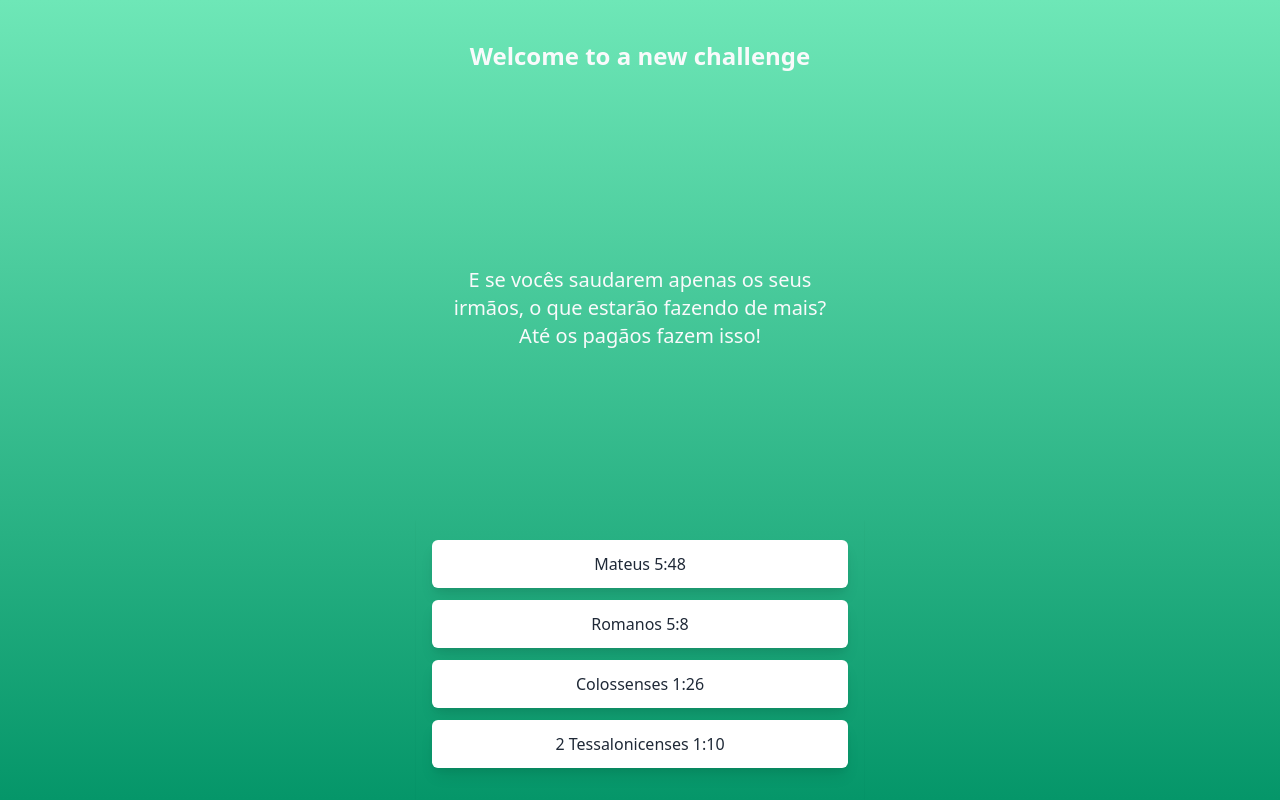
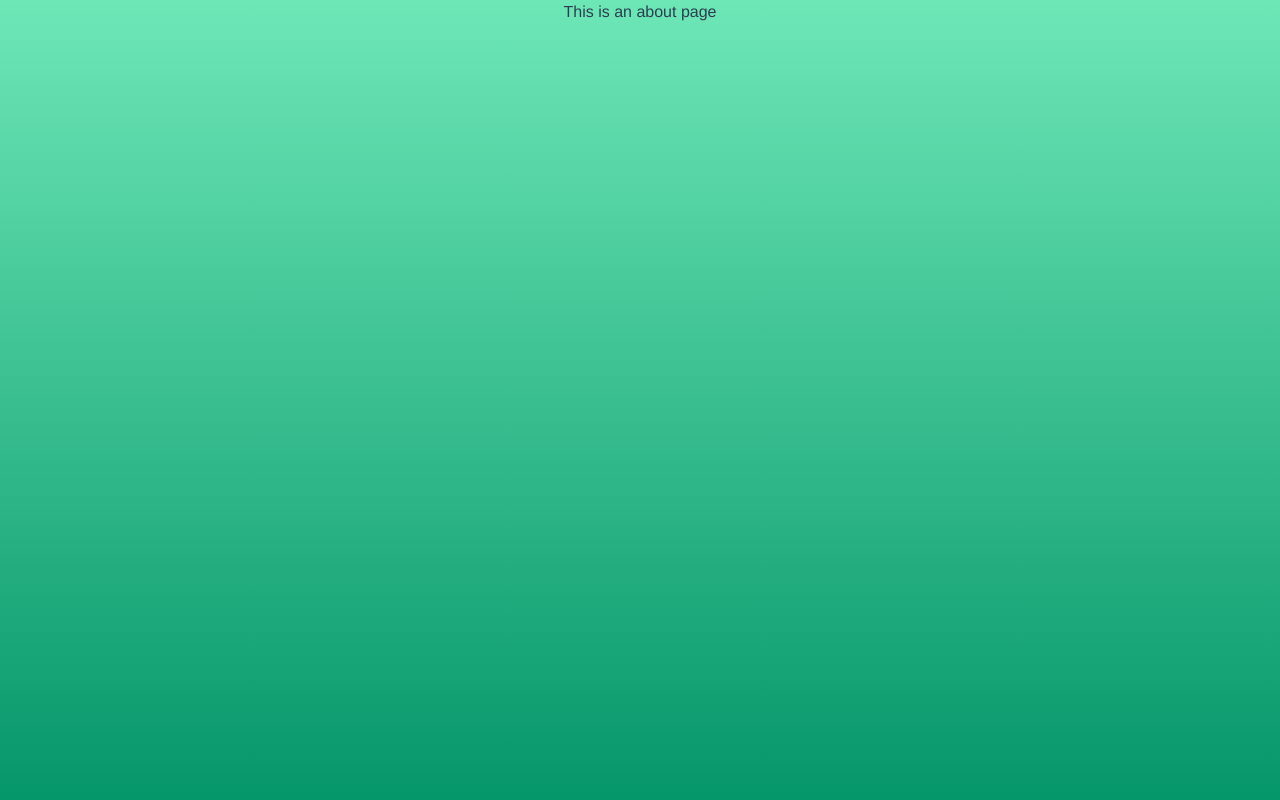
Before and after one commit to filipemerker/quiz, a Vue app: page / in a window 1280 px wide. Built offline with nearby package versions, Linux system fonts and the light colour scheme.

Commit message:
Implement vue-router and basic routing

```diff
--- a/package.json
+++ b/package.json
@@ -20,7 +20,7 @@
     "register-service-worker": "^1.7.1",
     "tailwindcss": "npm:@tailwindcss/postcss7-compat@^2.0.2",
     "vue": "^3.0.0",
-    "vue-router": "^3.5.1",
+    "vue-router": "^4.0.0-0",
     "vuex": "^4.0.0-0"
   },
   "devDependencies": {
@@ -31,6 +31,7 @@
     "@vue/cli-plugin-e2e-cypress": "~4.5.0",
     "@vue/cli-plugin-eslint": "~4.5.0",
     "@vue/cli-plugin-pwa": "~4.5.0",
+    "@vue/cli-plugin-router": "^4.5.11",
     "@vue/cli-plugin-typescript": "~4.5.0",
     "@vue/cli-plugin-unit-jest": "~4.5.0",
     "@vue/cli-plugin-vuex": "~4.5.0",
--- a/src/App.vue
+++ b/src/App.vue
@@ -2,37 +2,29 @@
   <div
     class="flex justify-center min-h-screen h-full w-screen bg-gradient-to-t from-green-600 to-green-300"
   >
-    <Suspense>
-      <template #default>
-        <Challenge />
-      </template>
-    </Suspense>
+    <router-view />
   </div>
 </template>
 
-<script lang="ts">
-import { defineComponent, Suspense } from 'vue'
-import Challenge from '@/components/MultipleAnswer/Challenge.vue'
-
-export default defineComponent({
-  name: 'App',
-  components: { Challenge },
-  setup() {
-    return {
-      Challenge,
-      Suspense,
-    }
-  },
-})
-</script>
-
-<style lang="postcss" scoped>
+<style>
 #app {
   font-family: Avenir, Helvetica, Arial, sans-serif;
   -webkit-font-smoothing: antialiased;
   -moz-osx-font-smoothing: grayscale;
   text-align: center;
   color: #2c3e50;
-  margin-top: 60px;
+}
+
+#nav {
+  padding: 30px;
+}
+
+#nav a {
+  font-weight: bold;
+  color: #2c3e50;
+}
+
+#nav a.router-link-exact-active {
+  color: #42b983;
 }
 </style>
--- a/src/components/MultipleAnswer/Question.vue
+++ b/src/components/MultipleAnswer/Question.vue
@@ -2,13 +2,22 @@
   <div class="flex flex-col justify-between">
     <div class="w-full px-5 flex-grow flex flex-col justify-center">
       <div class="w-full h-auto flex flex-col flex-wrap text-center font-light">
-        <span v-if="context" class="select-none px-6 text-md mb-3 text-gray-100 w-full">
+        <span
+          v-if="context"
+          class="select-none px-6 text-md mb-3 text-gray-100 w-full"
+        >
           {{ question.title[0] }}
         </span>
-        <span v-on:click="toggleContext(true)" class="select-none text-xl mb-4 w-full text-gray-50">
+        <span
+          class="select-none text-xl mb-4 w-full text-gray-50"
+          @click="toggleContext(true)"
+        >
           {{ question.title[1] }}
         </span>
-        <span v-if="context" class="select-none px-6 text-md mb-5 text-gray-100 w-full">
+        <span
+          v-if="context"
+          class="select-none px-6 text-md mb-5 text-gray-100 w-full"
+        >
           {{ question.title[2] }}
         </span>
       </div>
@@ -46,15 +55,18 @@ export default defineComponent({
   },
   setup(props) {
     const context = ref(false)
-    const toggleContext = (value:boolean) => {
+    const toggleContext = (value: boolean) => {
       context.value = value
     }
 
-    watch(() => props.question.title[1], () => toggleContext(false))
+    watch(
+      () => props.question.title[1],
+      () => toggleContext(false)
+    )
 
     return {
       context,
-      toggleContext
+      toggleContext,
     }
   },
 })
--- a/src/main.ts
+++ b/src/main.ts
@@ -4,7 +4,9 @@ import './registerServiceWorker'
 import store from './store'
 
 import './assets/tailwind.css'
+import router from './router'
 
 createApp(App)
+  .use(router)
   .use(store)
   .mount('#app')
--- /dev/null
+++ b/src/router/index.ts
@@ -0,0 +1,23 @@
+import { createRouter, createWebHistory, RouteRecordRaw } from 'vue-router'
+import Home from '../views/Home.vue'
+
+const routes: Array<RouteRecordRaw> = [
+  {
+    path: '/',
+    name: 'Home',
+    component: Home,
+  },
+  {
+    path: '/multipla-escolha',
+    name: 'MultipleAnswerChallenge',
+    component: () =>
+      import(/* webpackChunkName: "about" */ '../views/MultipleAnswerChallenge.vue'),
+  },
+]
+
+const router = createRouter({
+  history: createWebHistory(process.env.BASE_URL),
+  routes,
+})
+
+export default router
--- /dev/null
+++ b/src/views/Home.vue
@@ -0,0 +1,5 @@
+<template>
+  <div class="about">
+    <h1>This is an about page</h1>
+  </div>
+</template>
--- /dev/null
+++ b/src/views/MultipleAnswerChallenge.vue
@@ -0,0 +1,22 @@
+<template>
+  <Suspense>
+    <template #default>
+      <Challenge />
+    </template>
+  </Suspense>
+</template>
+
+<script lang="ts">
+import { defineComponent, Suspense } from 'vue'
+import Challenge from '@/components/MultipleAnswer/Challenge.vue'
+
+export default defineComponent({
+  name: 'App',
+  components: { Challenge },
+  setup() {
+    return {
+      Suspense,
+    }
+  },
+})
+</script>
```
Also changed, not shown: 6 other files (tests, documents, lock files or other folders).
